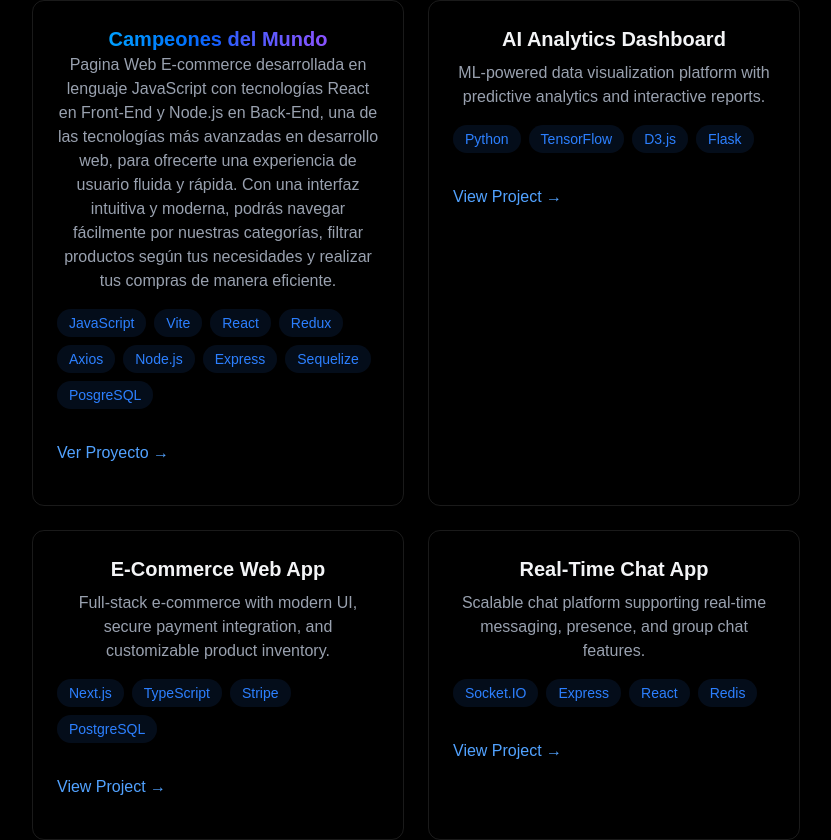
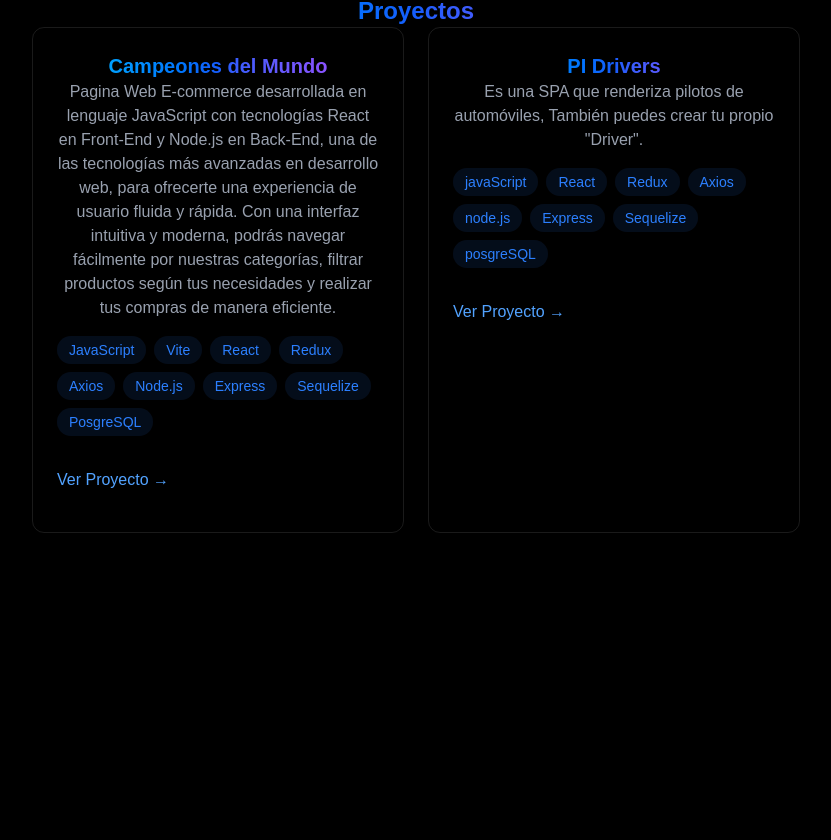
Before and after one commit to NeumanGallardo/NeumanDev, a React (Vite) app: page / in a window 1280 px wide. Shown: the part 1768-2608 px from the top of the page, without its empty margins (224-1055 px from the left). Built offline with nearby package versions, Linux system fonts and the light colour scheme.

Commit message:
projects

```diff
--- a/src/components/sections/Projects.jsx
+++ b/src/components/sections/Projects.jsx
@@ -55,13 +55,12 @@ export const Projects = () => {
               transition-all
             "
             >
-              <h3 className="text-xl font-bold mb-2">AI Analytics Dashboard</h3>
+              <h3 className="text-xl font-bold text-transparent bg-clip-text bg-gradient-to-r from-sky-400 via-blue-600 to-purple-500">PI Drivers</h3>
               <p className="text-gray-400 mb-4">
-                ML-powered data visualization platform with predictive analytics
-                and interactive reports.
+              	Es una SPA que renderiza pilotos de automóviles, También puedes crear tu propio "Driver".
               </p>
               <div className="flex flex-wrap gap-2 mb-4">
-                {["Python", "TensorFlow", "D3.js", "Flask"].map((tech, key) => (
+                {["javaScript","React", "Redux", "Axios", "node.js","Express","Sequelize","posgreSQL"].map((tech, key) => (
                   <span
                     key={key}
                     className="
@@ -78,15 +77,15 @@ export const Projects = () => {
               </div>
               <div className="flex justify-between items-center">
                 <a
-                  href="#"
+                  href="https://github.com/NeumanGallardo/PI_drivers_F1"
                   className="text-blue-400 hover:text-blue-300 transition-colors my-4"
                 >
-                  View Project →
+                  Ver Proyecto →
                 </a>
               </div>
             </div>
 
-            <div
+            {/* <div
               className="
               glass p-6 rounded-xl border border-white/10
               hover:-translate-y-1 hover:border-blue-500/30
@@ -125,9 +124,9 @@ export const Projects = () => {
                   View Project →
                 </a>
               </div>
-            </div>
+            </div> */}
 
-            <div
+            {/* <div
               className="
               glass p-6 rounded-xl border border-white/10
               hover:-translate-y-1 hover:border-blue-500/30
@@ -164,7 +163,7 @@ export const Projects = () => {
                   View Project →
                 </a>
               </div>
-            </div>
+            </div>*/}
           </div>
         </div>
       </RevealOnScroll>
```
